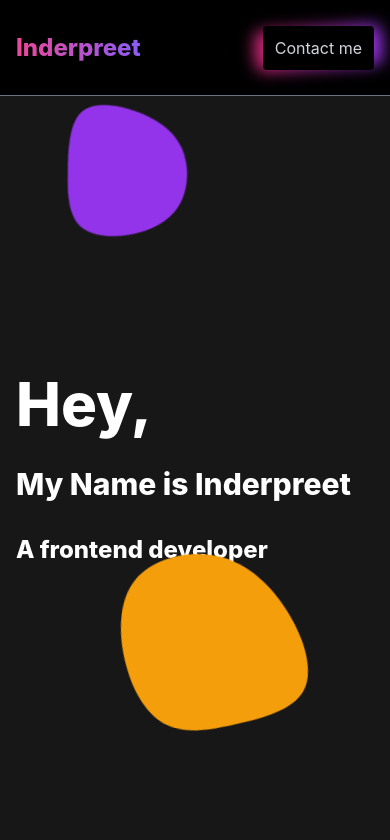
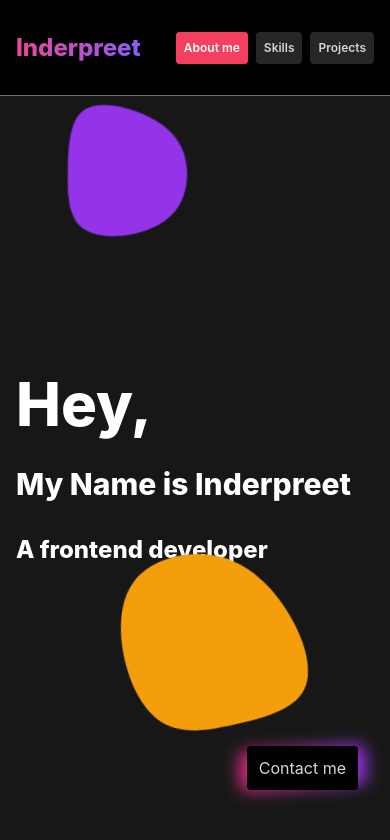
Before and after one commit to Inderpreet-React/portfolio, a React (Create React App) app: page / in a window 390 px wide. Shown: the top 840 px of the page. Built offline with nearby package versions, Linux system fonts and the light colour scheme.

Commit message:
navbar mobile design update

```diff
--- a/src/components/Navbar.js
+++ b/src/components/Navbar.js
@@ -1,7 +1,9 @@
 import React from "react";
-import { Link, NavLink } from "react-router-dom";
+import { Link, NavLink, useLocation } from "react-router-dom";
 
 export default function Navbar() {
+	const location = useLocation();
+
 	return (
 		<div className="fixed top-0 left-0 z-10 flex h-24 w-full items-center justify-between border-b border-gray-500 bg-black p-4 text-white md:p-8">
 			<Link
@@ -10,14 +12,14 @@ export default function Navbar() {
 			>
 				Inderpreet
 			</Link>
-			<ul className="hidden gap-20 md:visible md:flex">
+			<ul className="flex gap-2 md:flex md:gap-20">
 				<li className="flex cursor-pointer rounded  bg-neutral-800 transition-colors hover:bg-rose-500">
 					<NavLink
 						to=""
 						className={({ isActive }) =>
 							isActive
-								? "flex h-full w-24 items-center justify-center rounded bg-rose-500 p-2 text-sm font-semibold text-white opacity-100"
-								: "flex h-full w-24 items-center justify-center p-2 text-sm font-semibold text-white opacity-80"
+								? "flex h-full items-center justify-center rounded bg-rose-500 p-2 text-xs font-semibold text-white opacity-100 md:w-24 md:text-sm"
+								: "flex h-full items-center justify-center p-2 text-xs font-semibold text-white opacity-80 md:w-24 md:text-sm"
 						}
 					>
 						About me
@@ -28,8 +30,8 @@ export default function Navbar() {
 						to="skills"
 						className={({ isActive }) =>
 							isActive
-								? "flex h-full w-24 items-center justify-center rounded bg-amber-500 p-2 text-sm font-semibold text-white opacity-100"
-								: "flex h-full w-24 items-center justify-center p-2 text-sm font-semibold text-white opacity-80"
+								? "flex h-full items-center justify-center rounded bg-amber-500 p-2 text-xs font-semibold text-white opacity-100 md:w-24 md:text-sm"
+								: "flex h-full items-center justify-center p-2 text-xs font-semibold text-white opacity-80 md:w-24 md:text-sm"
 						}
 					>
 						Skills
@@ -40,15 +42,19 @@ export default function Navbar() {
 						to="projects"
 						className={({ isActive }) =>
 							isActive
-								? "flex h-full w-24 items-center justify-center rounded bg-emerald-500 p-2 text-sm font-semibold text-white opacity-100"
-								: "flex h-full w-24 items-center justify-center p-2 text-sm font-semibold text-white opacity-80"
+								? "flex h-full items-center justify-center rounded bg-emerald-500 p-2 text-xs font-semibold text-white opacity-100 md:w-24 md:text-sm"
+								: "flex h-full items-center justify-center p-2 text-xs font-semibold text-white opacity-80 md:w-24 md:text-sm"
 						}
 					>
 						Projects
 					</NavLink>
 				</li>
 			</ul>
-			<div className="group relative">
+			<div
+				className={`${
+					location.pathname === "/contactme" ? "invisible md:visible" : ""
+				} group fixed bottom-16 right-8 z-20 md:visible md:relative md:bottom-auto md:right-auto`}
+			>
 				<span className="group:duration-200 absolute -inset-2 animate-tilt rounded-lg bg-gradient-to-r from-pink-600 to-purple-600 blur group-hover:-inset-2.5"></span>
 				<NavLink
 					to="contactme"
```
